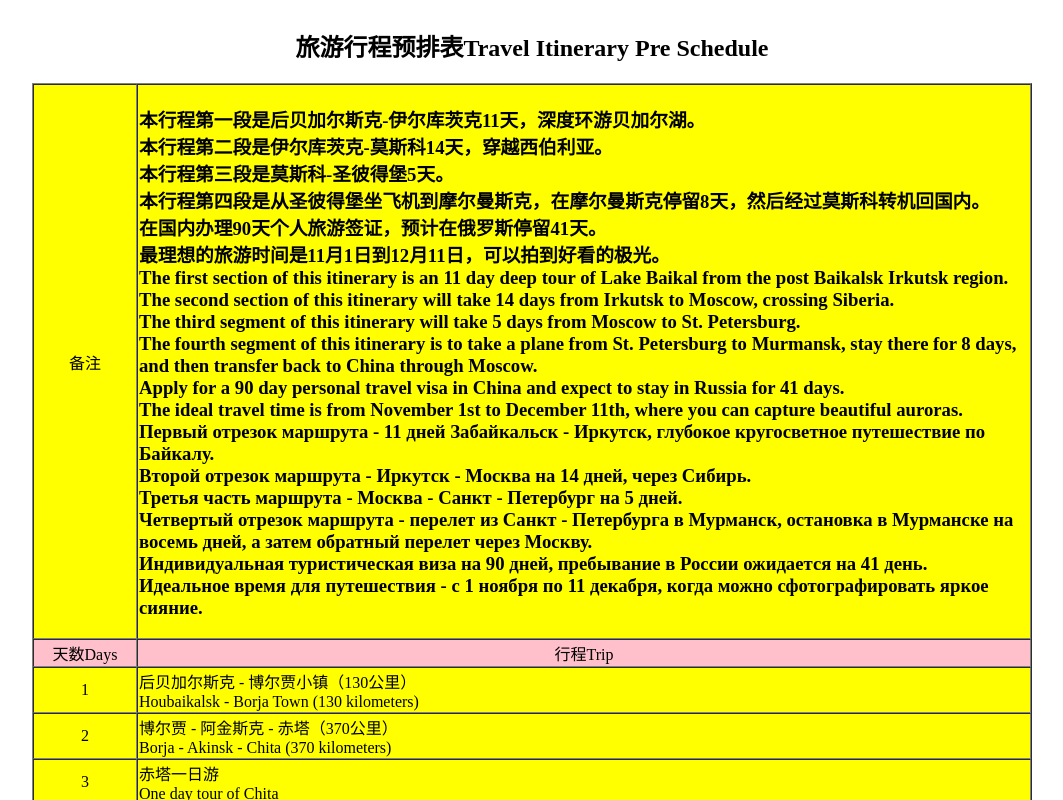
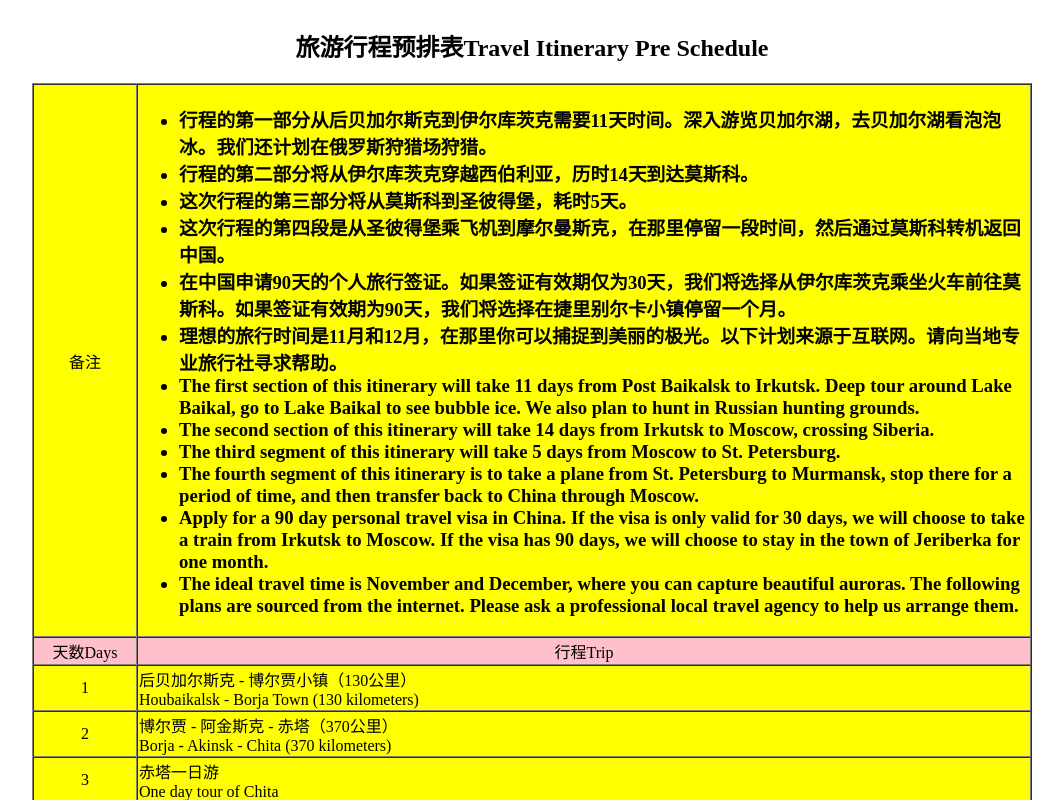
Before and after one commit to qinzuokan0526/RussianTourism, a plain HTML site: page index.html in a window 1280 px wide. Shown: the top 800 px of the page, without its empty margins (108-1171 px from the left). Drawn offline with Linux system fonts and the light colour scheme.

Commit message:
Update index.html

```diff
--- a/index.html
+++ b/index.html
@@ -1,3 +1,4 @@
+
 <!DOCTYPE html>
 <html lang="en">
 <head>
@@ -16,24 +17,44 @@
                 <td align="center"  height="100px" width="100px">备注</td>
                 <td height="100px">
                     <h3>
-                         本行程第一段是后贝加尔斯克-伊尔库茨克11天，深度环游贝加尔湖。<br>
-                         本行程第二段是伊尔库茨克-莫斯科14天，穿越西伯利亚。<br>
-                         本行程第三段是莫斯科-圣彼得堡5天。<br>
-                         本行程第四段是从圣彼得堡坐飞机到摩尔曼斯克，在摩尔曼斯克停留8天，然后经过莫斯科转机回国内。<br>
-                         在国内办理90天个人旅游签证，预计在俄罗斯停留41天。<br>
-                         最理想的旅游时间是11月1日到12月11日，可以拍到好看的极光。<br>
-                         The first section of this itinerary is an 11 day deep tour of Lake Baikal from the post Baikalsk Irkutsk region.<br>
-                        The second section of this itinerary will take 14 days from Irkutsk to Moscow, crossing Siberia.<br>
-                        The third segment of this itinerary will take 5 days from Moscow to St. Petersburg.<br>
-                        The fourth segment of this itinerary is to take a plane from St. Petersburg to Murmansk, stay there for 8 days, and then transfer back to China through Moscow.<br>
-                        Apply for a 90 day personal travel visa in China and expect to stay in Russia for 41 days.<br>
-                        The ideal travel time is from November 1st to December 11th, where you can capture beautiful auroras.<br>
-                        Первый отрезок маршрута - 11 дней Забайкальск - Иркутск, глубокое кругосветное путешествие по Байкалу.<br>
-                        Второй отрезок маршрута - Иркутск - Москва на 14 дней, через Сибирь.<br>
-                        Третья часть маршрута - Москва - Санкт - Петербург на 5 дней.<br>
-                        Четвертый отрезок маршрута - перелет из Санкт - Петербурга в Мурманск, остановка в Мурманске на восемь дней, а затем обратный перелет через Москву.<br>
-                        Индивидуальная туристическая виза на 90 дней, пребывание в России ожидается на 41 день.<br>
-                        Идеальное время для путешествия - с 1 ноября по 11 декабря, когда можно сфотографировать яркое сияние.
+                        <ul>
+                            <li>
+                                行程的第一部分从后贝加尔斯克到伊尔库茨克需要11天时间。深入游览贝加尔湖，去贝加尔湖看泡泡冰。我们还计划在俄罗斯狩猎场狩猎。
+                            </li>
+                            <li>
+                                行程的第二部分将从伊尔库茨克穿越西伯利亚，历时14天到达莫斯科。
+                            </li>
+                            <li>
+                                这次行程的第三部分将从莫斯科到圣彼得堡，耗时5天。
+                            </li>
+                            <li>
+                                这次行程的第四段是从圣彼得堡乘飞机到摩尔曼斯克，在那里停留一段时间，然后通过莫斯科转机返回中国。
+                            </li>
+                            <li>
+                                在中国申请90天的个人旅行签证。如果签证有效期仅为30天，我们将选择从伊尔库茨克乘坐火车前往莫斯科。如果签证有效期为90天，我们将选择在捷里别尔卡小镇停留一个月。
+                            </li>
+                            <li>
+                                理想的旅行时间是11月和12月，在那里你可以捕捉到美丽的极光。以下计划来源于互联网。请向当地专业旅行社寻求帮助。
+                            </li>
+                            <li>
+                                The first section of this itinerary will take 11 days from Post Baikalsk to Irkutsk. Deep tour around Lake Baikal, go to Lake Baikal to see bubble ice. We also plan to hunt in Russian hunting grounds.
+                            </li>
+                            <li>
+                                The second section of this itinerary will take 14 days from Irkutsk to Moscow, crossing Siberia.
+                            </li>
+                            <li>
+                                The third segment of this itinerary will take 5 days from Moscow to St. Petersburg.
+                            </li>
+                            <li>
+                                The fourth segment of this itinerary is to take a plane from St. Petersburg to Murmansk, stop there for a period of time, and then transfer back to China through Moscow.
+                            </li>
+                            <li>
+                                Apply for a 90 day personal travel visa in China. If the visa is only valid for 30 days, we will choose to take a train from Irkutsk to Moscow. If the visa has 90 days, we will choose to stay in the town of Jeriberka for one month.
+                            </li>
+                            <li>
+                                The ideal travel time is November and December, where you can capture beautiful auroras. The following plans are sourced from the internet. Please ask a professional local travel agency to help us arrange them.
+                            </li>
+                        </ul>
                     </h3>
                 </td>
             </tr>
@@ -134,7 +155,7 @@
                 <td align="center">13</td>
                 <td>
                     泰舍特 - 克拉斯诺亚尔斯克 390公里
-                    <br>Teschet - Krasnoyarsk 390 kilometers
+                    <br>Taishet - Krasnoyarsk 390 kilometers
                 </td>
             </tr>
             <tr>
@@ -281,21 +302,21 @@
                 <td align="center">34</td>
                 <td>
                     捷里别尔卡游览日
-                    <br>Jeriberka Tour Day
+                    <br>Teriberka Tour Day
                 </td>
             </tr>
             <tr>
                 <td align="center">35</td>
                 <td>
                     捷里别尔卡游览日
-                    <br>Jeriberka Tour Day
+                    <br>Teriberka Tour Day
                 </td>
             </tr>
             <tr>
                 <td align="center">36</td>
                 <td>
                     捷里别尔卡-摩尔曼斯克-Loparskaya
-                    <br>Jeriberka - Murmansk - Loparskaya
+                    <br>Teriberka - Murmansk - Loparskaya
                 </td>
             </tr>
             <tr>
```
